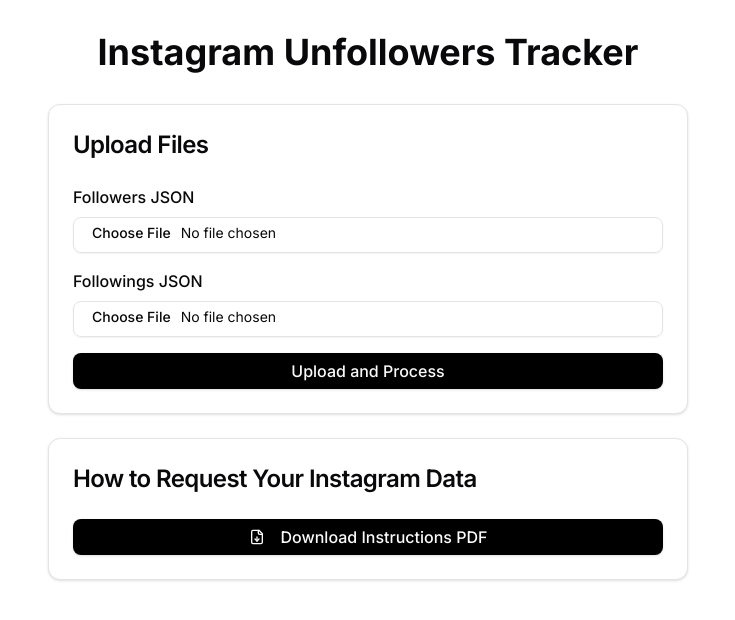
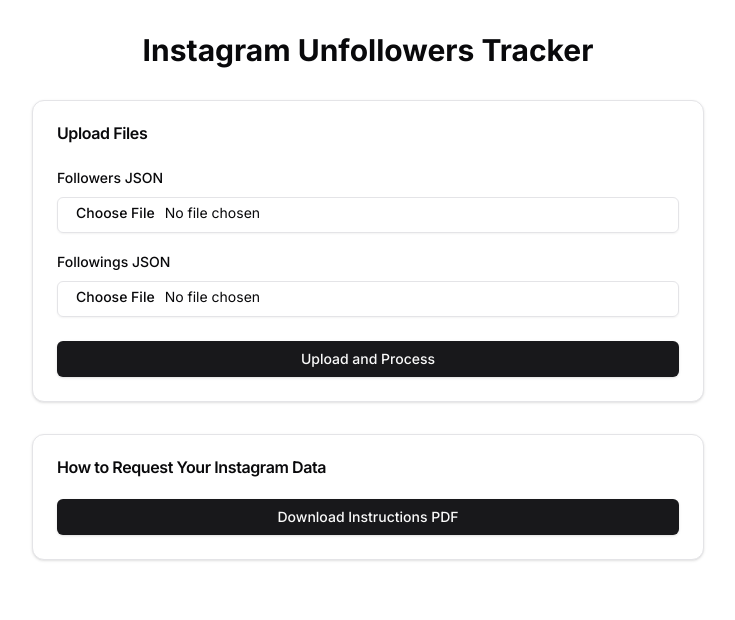
Before and after one commit to bimamib/instagram-unfollow-trackers, a Next.js app: page / in a window 1280 px wide. Shown: the top 620 px of the page, without its empty margins (272-1007 px from the left). Built offline with nearby package versions, Linux system fonts and the light colour scheme.

Commit message:
Fix Code

```diff
--- a/app/page.tsx
+++ b/app/page.tsx
@@ -1,8 +1,22 @@
 "use client";
 
-import { UploadFilesCard } from "@/components/upload-files-card";
-import { InstructionsCard } from "@/components/instructions-card";
-import { Toaster } from "@/components/ui/toaster";
+import { useState } from "react";
+import { Card, CardContent, CardHeader, CardTitle } from "@/components/ui/card";
+import { Input } from "@/components/ui/input";
+import { Label } from "@/components/ui/label";
+import { Button } from "@/components/ui/button";
+import { toast } from "@/hooks/use-toast";
+
+interface InstagramDataItem {
+  string_list_data: Array<{
+    value: string;
+    href: string;
+  }>;
+}
+
+interface InstagramData {
+  relationships_following: InstagramDataItem[];
+}
 
 interface Follower {
   username: string;
@@ -10,25 +24,144 @@
 }
 
 export default function Home() {
-  const handleProcessComplete = (unfollowers: Follower[]) => {
-    localStorage.setItem("unfollowers", JSON.stringify(unfollowers));
+  const [followers, setFollowers] = useState<Follower[]>([]);
+  const [followings, setFollowings] = useState<Follower[]>([]);
+  const [unfollowersCount, setUnfollowersCount] = useState(0);
+
+  const handleFileUpload = (
+    event: React.ChangeEvent<HTMLInputElement>,
+    type: "followers" | "followings"
+  ) => {
+    const file = event.target.files?.[0];
+    if (file) {
+      const reader = new FileReader();
+      reader.onload = (e) => {
+        try {
+          const content = e.target?.result as string;
+          const data = JSON.parse(content);
+
+          let extractedData: Follower[] = [];
+
+          if (type === "followers" && Array.isArray(data)) {
+            extractedData = data.map((item) => ({
+              username: item.string_list_data[0].value,
+              profile_link: item.string_list_data[0].href,
+            }));
+          } else if (
+            type === "followings" &&
+            typeof data === "object" &&
+            data !== null &&
+            "relationships_following" in data
+          ) {
+            const typedData = data as InstagramData;
+            extractedData = typedData.relationships_following.map(
+              (item: InstagramDataItem) => ({
+                username: item.string_list_data[0].value,
+                profile_link: item.string_list_data[0].href,
+              })
+            );
+          } else {
+            throw new Error("Invalid data format");
+          }
+
+          if (type === "followers") {
+            setFollowers(extractedData);
+          } else {
+            setFollowings(extractedData);
+          }
+          toast({
+            title: "File uploaded successfully",
+            description: `${type} data has been loaded.`,
+          });
+        } catch (error) {
+          console.error("Error parsing JSON:", error);
+          toast({
+            title: "Error",
+            description:
+              "Failed to parse the JSON file. Please ensure it's in the correct format.",
+            variant: "destructive",
+          });
+        }
+      };
+      reader.readAsText(file);
+    }
+  };
+
+  const handleUploadAndProcess = () => {
+    if (followers.length === 0 || followings.length === 0) {
+      toast({
+        title: "Error",
+        description:
+          "Please upload both followers and followings data before processing.",
+        variant: "destructive",
+      });
+      return;
+    }
+
+    const unfollowersList = followings.filter(
+      (following) =>
+        !followers.some((follower) => follower.username === following.username)
+    );
+    localStorage.setItem("unfollowers", JSON.stringify(unfollowersList));
+    setUnfollowersCount(unfollowersList.length);
+
     window.location.href = "/unfollowers";
   };
 
   const handleDownloadInstructions = () => {
-    // Replace with your actual PDF URL
     const pdfUrl = "/instructions.pdf";
     window.open(pdfUrl, "_blank");
   };
 
   return (
-    <main className="container mx-auto px-4 py-8 max-w-2xl">
-      <h1 className="text-2xl sm:text-3xl md:text-4xl font-bold text-center mb-8">
-        Instagram Unfollowers Tracker
-      </h1>
-      <UploadFilesCard onProcessComplete={handleProcessComplete} />
-      <InstructionsCard onDownload={handleDownloadInstructions} />
-      <Toaster />
+    <main className="py-8 px-4 sm:px-6 lg:px-8">
+      <div className="max-w-2xl mx-auto space-y-8">
+        <h1 className="text-3xl font-bold text-center text-foreground">
+          Instagram Unfollowers Tracker
+        </h1>
+
+        <Card className="bg-card text-card-foreground">
+          <CardHeader>
+            <CardTitle>Upload Files</CardTitle>
+          </CardHeader>
+          <CardContent className="space-y-6">
+            <div className="space-y-4">
+              <div className="space-y-2">
+                <Label htmlFor="followers">Followers JSON</Label>
+                <Input
+                  id="followers"
+                  type="file"
+                  accept=".json"
+                  onChange={(e) => handleFileUpload(e, "followers")}
+                />
+              </div>
+              <div className="space-y-2">
+                <Label htmlFor="followings">Followings JSON</Label>
+                <Input
+                  id="followings"
+                  type="file"
+                  accept=".json"
+                  onChange={(e) => handleFileUpload(e, "followings")}
+                />
+              </div>
+            </div>
+            <Button className="w-full" onClick={handleUploadAndProcess}>
+              Upload and Process
+            </Button>
+          </CardContent>
+        </Card>
+
+        <Card className="bg-card text-card-foreground">
+          <CardHeader>
+            <CardTitle>How to Request Your Instagram Data</CardTitle>
+          </CardHeader>
+          <CardContent>
+            <Button className="w-full" onClick={handleDownloadInstructions}>
+              Download Instructions PDF
+            </Button>
+          </CardContent>
+        </Card>
+      </div>
     </main>
   );
 }
```
